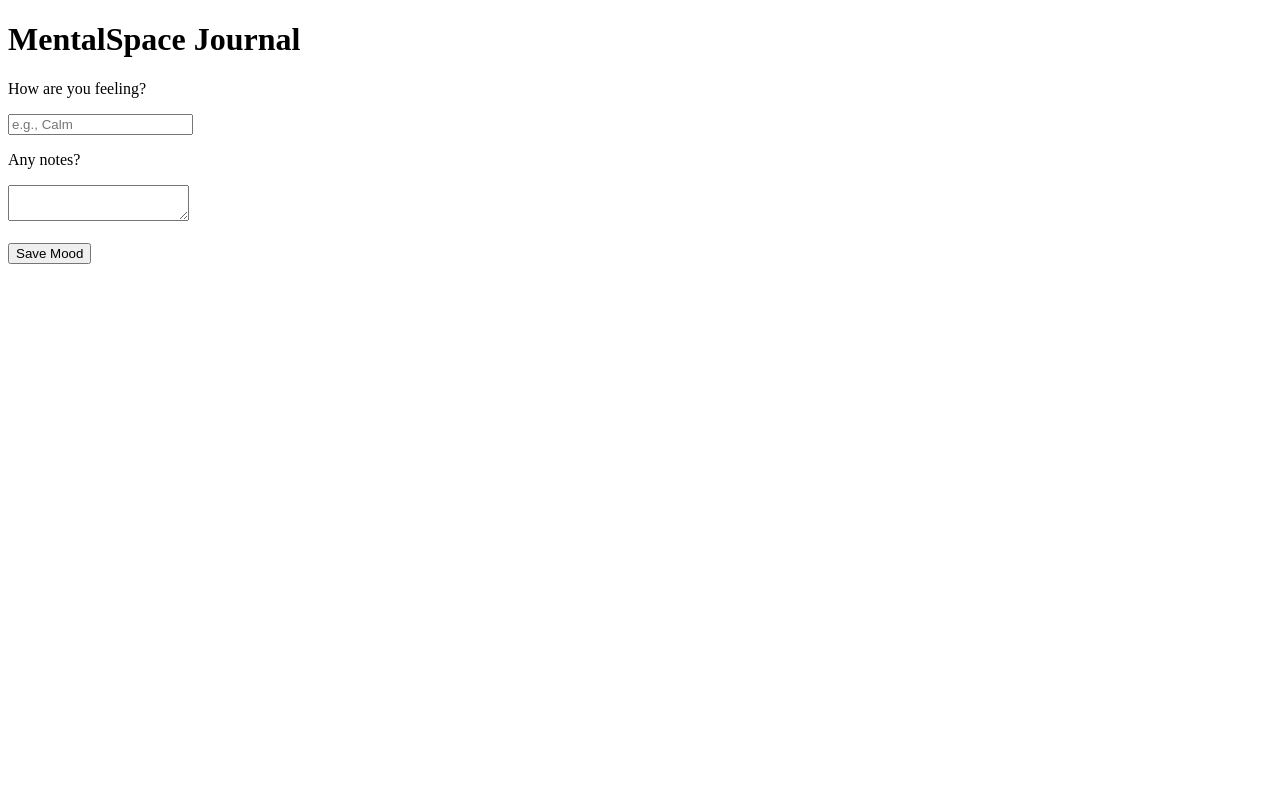
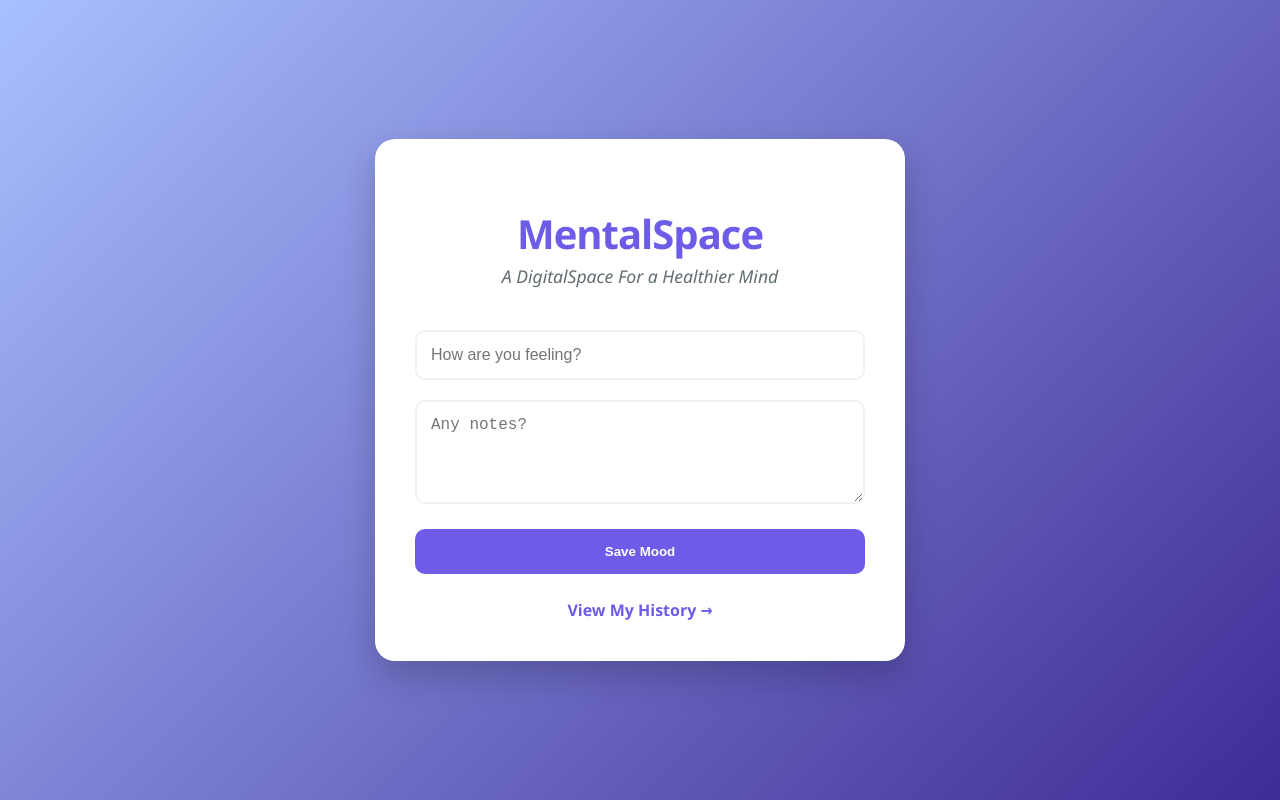
Before and after one commit to TlapuDev/mental-space, a website: page index.html in a window 1280 px wide. Drawn offline with Linux system fonts and the light colour scheme.

Commit message:
Complete redesign and branding

```diff
--- a/index.html
+++ b/index.html
@@ -1,16 +1,84 @@
 <!DOCTYPE html>
 <html>
 <head>
-    <title>MentalSpace - Log Your Mood</title>
+    <title>MentalSpace - A DigitalSpace For a Healthier Mind</title>
+    <style>
+        :root {
+            --primary: #6c5ce7;
+        }
+        body {
+            font-family: 'Segoe UI', Tahoma, Geneva, Verdana, sans-serif;
+            background: linear-gradient(135deg, #a8c0ff, #3f2b96);
+            min-height: 100vh;
+            display: flex;
+            justify-content: center;
+            align-items: center;
+            margin: 0;
+        }
+        .container {
+            background: white;
+            padding: 2.5rem;
+            border-radius: 20px;
+            box-shadow: 0 15px 35px rgba(0,0,0,0.2);
+            width: 90%;
+            max-width: 450px;
+            text-align: center;
+        }
+        h1 {
+            color: var(--primary);
+            margin-bottom: 0.2rem;
+            font-size: 2.5rem;
+            letter-spacing: -1px;
+        }
+        .tagline {
+            color: #636e72;
+            font-style: italic;
+            font-size: 1.1rem;
+            margin-top: 0;
+            margin-bottom: 2rem;
+        }
+        input, textarea {
+            width: 100%;
+            padding: 14px;
+            margin: 10px 0;
+            border: 2px solid #f1f2f6;
+            border-radius: 10px;
+            box-sizing: border-box;
+            font-size: 1rem;
+        }
+        button {
+            background: var(--primary);
+            color: white;
+            border: none;
+            padding: 15px;
+            border-radius: 10px;
+            cursor: pointer;
+            font-weight: bold;
+            width: 100%;
+            margin-top: 10px;
+            transition: 0.3s;
+        }
+        button:hover {
+            background: #5b4bc4;
+        }
+    </style>
 </head>
 <body>
-    <h1>MentalSpace Journal</h1>
-    <form action="/add-mood" method="POST">
-        <p>How are you feeling?</p>
-        <input type="text" name="mood" placeholder="e.g., Calm" required>
-        <p>Any notes?</p>
-        <textarea name="note"></textarea><br><br>
-        <button type="submit">Save Mood</button>
-    </form>
+    <div class="container">
+        <header>
+            <h1>MentalSpace</h1>
+            <p class="tagline">A DigitalSpace For a Healthier Mind</p>
+        </header>
+
+        <form action="/add-mood" method="POST">
+            <input type="text" name="mood" placeholder="How are you feeling?" required>
+            <textarea name="note" placeholder="Any notes?" rows="4"></textarea>
+            <button type="submit">Save Mood</button>
+        </form>
+
+        <div style="margin-top: 25px;">
+            <a href="/moods" style="color: var(--primary); text-decoration: none; font-weight: 600;">View My History →</a>
+        </div>
+    </div>
 </body>
 </html>
```
